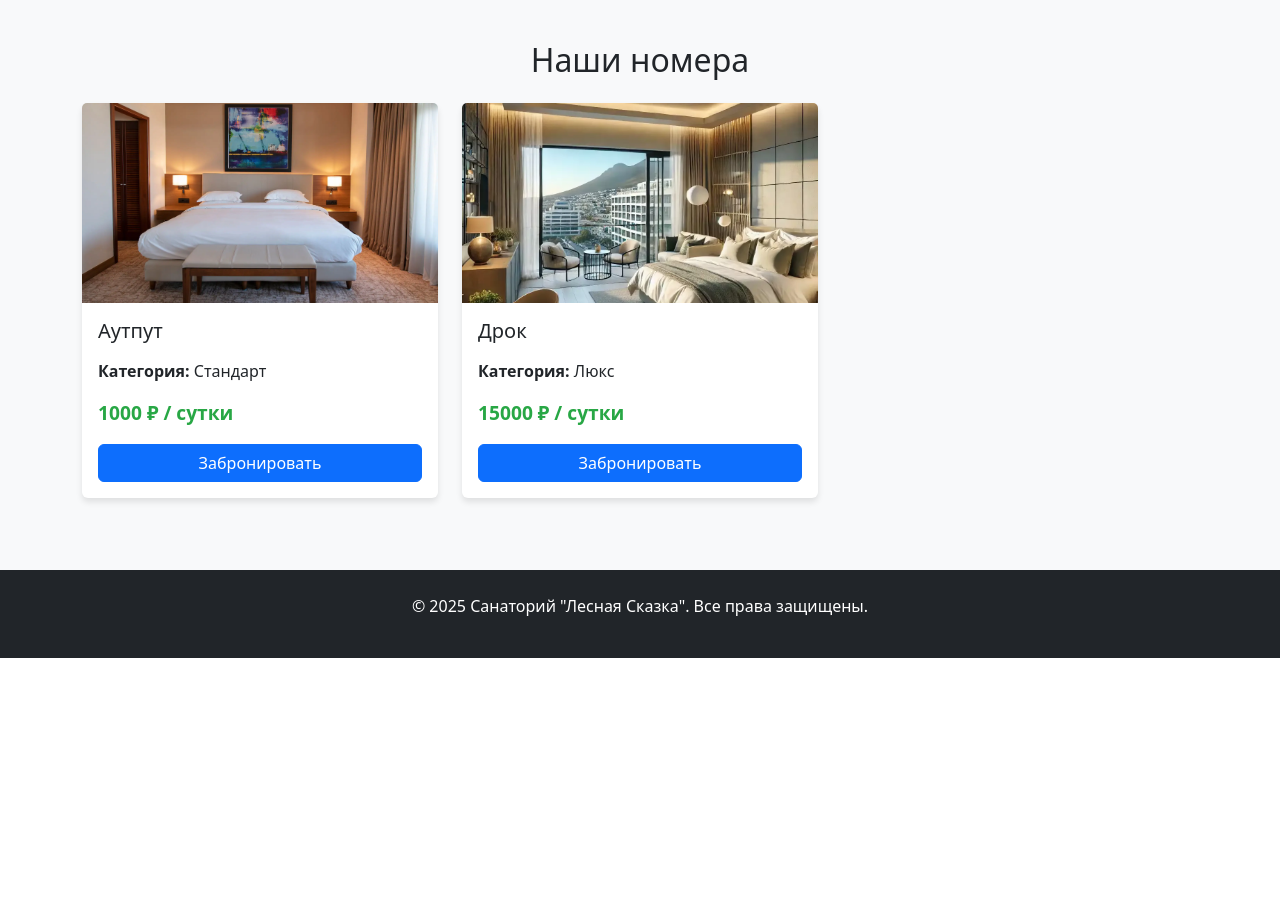
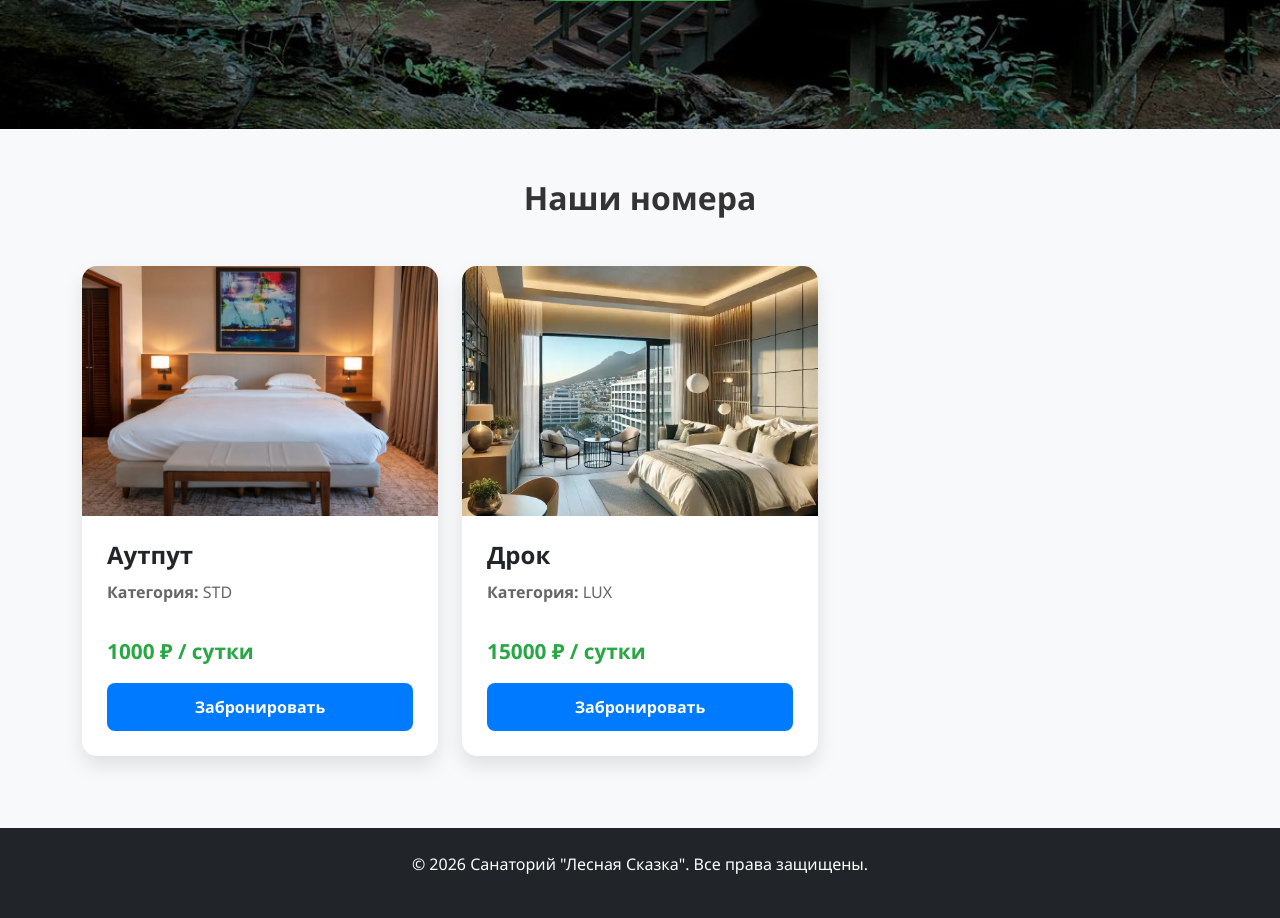
Before and after one commit to RIP88/sanatorium-diploma, a Django app: page / in a window 1280 px wide. Shown: the part 429-1347 px from the top of the page. Before the commit the page ends 1087 px from the top, so only its background shows below. Run offline with Django 5.2, Linux system fonts and the light colour scheme; a user stored in the database is signed in; data comes from the database, SQL or seed files in the repository.

Commit message:
uploadbig

```diff
--- /dev/null
+++ b/core/static/core/style.css
@@ -0,0 +1,156 @@
+/* --- Общие настройки --- */
+body {
+    font-family: 'Segoe UI', Tahoma, Geneva, Verdana, sans-serif;
+    background-color: #f8f9fa;
+    color: #333;
+    line-height: 1.6;
+}
+
+/* --- Навигация (Шапка) --- */
+.navbar {
+    background: rgba(0, 0, 0, 0.8) !important; /* Полупрозрачный черный */
+    backdrop-filter: blur(10px); /* Эффект размытия фона */
+    padding: 15px 0;
+    box-shadow: 0 2px 10px rgba(0,0,0,0.3);
+}
+
+.navbar-brand {
+    font-weight: bold;
+    font-size: 1.5rem;
+    color: #fff !important;
+}
+
+.nav-link {
+    color: #ddd !important;
+    font-weight: 500;
+    transition: color 0.3s;
+}
+
+.nav-link:hover {
+    color: #28a745 !important; /* Зеленый цвет при наведении */
+}
+
+/* --- Герой-блок (Верхняя часть с картинкой) --- */
+.hero-section {
+    background: linear-gradient(rgba(0,0,0,0.5), rgba(0,0,0,0.5)), url('../img/hero-bg.jpg'); /* Замени путь на свою картинку */
+    background-size: cover;
+    background-position: center;
+    height: 60vh; /* Высота на 60% экрана */
+    display: flex;
+    align-items: center;
+    justify-content: center;
+    text-align: center;
+    color: white;
+    margin-bottom: 50px;
+}
+
+.hero-title {
+    font-size: 3.5rem;
+    font-weight: 700;
+    text-shadow: 2px 2px 10px rgba(0,0,0,0.7);
+    margin-bottom: 20px;
+}
+
+.hero-subtitle {
+    font-size: 1.5rem;
+    text-shadow: 1px 1px 5px rgba(0,0,0,0.7);
+}
+
+.btn-hero {
+    padding: 15px 40px;
+    font-size: 1.2rem;
+    border-radius: 50px;
+    background-color: #28a745;
+    border: none;
+    color: white;
+    transition: transform 0.3s, background-color 0.3s;
+    text-decoration: none;
+    display: inline-block;
+    margin-top: 20px;
+}
+
+.btn-hero:hover {
+    background-color: #218838;
+    transform: scale(1.05); /* Увеличение при наведении */
+    color: white;
+}
+
+/* --- Карточки номеров --- */
+.room-card {
+    border: none;
+    border-radius: 15px;
+    overflow: hidden;
+    box-shadow: 0 10px 20px rgba(0,0,0,0.1);
+    transition: transform 0.3s, box-shadow 0.3s;
+    background: white;
+    height: 100%;
+}
+
+.room-card:hover {
+    transform: translateY(-10px); /* Карточка всплывает вверх */
+    box-shadow: 0 15px 30px rgba(0,0,0,0.2);
+}
+
+.room-img-wrapper {
+    height: 250px;
+    overflow: hidden;
+}
+
+.room-card img {
+    width: 100%;
+    height: 100%;
+    object-fit: cover; /* Картинка заполняет блок, не искажаясь */
+    transition: transform 0.5s;
+}
+
+.room-card:hover img {
+    transform: scale(1.1); /* Зум картинки при наведении */
+}
+
+.card-body {
+    padding: 25px;
+}
+
+.card-title {
+    font-size: 1.5rem;
+    font-weight: bold;
+    margin-bottom: 10px;
+}
+
+.card-text {
+    color: #666;
+    margin-bottom: 15px;
+}
+
+.price-tag {
+    font-size: 1.3rem;
+    color: #28a745;
+    font-weight: bold;
+    margin: 15px 0;
+    display: block;
+}
+
+.btn-book {
+    width: 100%;
+    padding: 12px;
+    border-radius: 8px;
+    background-color: #007bff;
+    border: none;
+    color: white;
+    font-weight: 600;
+    transition: background-color 0.3s;
+}
+
+.btn-book:hover {
+    background-color: #0056b3;
+    color: white;
+}
+
+/* --- Футер (Подвал) --- */
+footer {
+    background-color: #343a40;
+    color: white;
+    padding: 40px 0;
+    margin-top: 80px;
+    text-align: center;
+}
--- /dev/null
+++ b/core/templates/core/base.html
@@ -0,0 +1,75 @@
+<!DOCTYPE html>
+<html lang="ru">
+<head>
+    <meta charset="UTF-8">
+    <meta name="viewport" content="width=device-width, initial-scale=1.0">
+    <title>Санаторий "Лесная Сказка"</title>
+
+    <!-- 1. Подключаем Bootstrap (CSS) -->
+    <link href="https://cdn.jsdelivr.net/npm/bootstrap@5.3.0/dist/css/bootstrap.min.css" rel="stylesheet">
+
+    <!-- 2. Подключаем ТВОИ стили (style.css) -->
+    {% load static %}
+    <link rel="stylesheet" href="{% static 'core/style.css' %}">
+
+    <!-- Сюда можно добавлять дополнительные стили для конкретных страниц -->
+    {% block extra_css %}{% endblock %}
+</head>
+<body>
+
+    <!-- Шапка сайта (Навигация) -->
+    <nav class="navbar navbar-expand-lg navbar-dark bg-dark sticky-top">
+        <div class="container">
+            <a class="navbar-brand" href="{% url 'index' %}">🌲 Лесная Сказка</a>
+            <button class="navbar-toggler" type="button" data-bs-toggle="collapse" data-bs-target="#navbarNav">
+                <span class="navbar-toggler-icon"></span>
+            </button>
+            <div class="collapse navbar-collapse" id="navbarNav">
+                <ul class="navbar-nav ms-auto">
+                    <li class="nav-item">
+                        <a class="nav-link" href="{% url 'index' %}#rooms">Номера</a>
+                    </li>
+
+                    {% if user.is_authenticated %}
+                        {% if user.is_staff %}
+                            <li class="nav-item">
+                                <a class="nav-link text-warning" href="{% url 'admin:index' %}">🛡️ Админка</a>
+                            </li>
+                        {% endif %}
+                        <li class="nav-item">
+                            <span class="nav-link text-light">Привет, {{ user.username }}!</span>
+                        </li>
+                        <li class="nav-item">
+                            <a class="nav-link" href="{% url 'logout' %}">Выйти</a>
+                        </li>
+                    {% else %}
+                        <li class="nav-item">
+                            <a class="nav-link" href="{% url 'login' %}">Войти</a>
+                        </li>
+                    {% endif %}
+                </ul>
+            </div>
+        </div>
+    </nav>
+
+    <!-- Основное содержимое страницы (сюда вставляется контент из index.html и других) -->
+    <main>
+        {% block content %}
+        {% endblock %}
+    </main>
+
+    <!-- Подвал сайта -->
+    <footer class="bg-dark text-white text-center py-4 mt-5">
+        <div class="container">
+            <p>&copy; 2026 Санаторий "Лесная Сказка". Все права защищены.</p>
+        </div>
+    </footer>
+
+    <!-- 3. Подключаем Bootstrap (JavaScript) - обязательно в конце body -->
+    <script src="https://cdn.jsdelivr.net/npm/bootstrap@5.3.0/dist/js/bootstrap.bundle.min.js"></script>
+
+    <!-- Сюда можно добавлять дополнительные скрипты -->
+    {% block extra_js %}{% endblock %}
+
+</body>
+</html>
--- a/core/templates/core/index.html
+++ b/core/templates/core/index.html
@@ -1,144 +1,53 @@
-<!DOCTYPE html>
-<html lang="ru">
-<head>
-    <meta charset="UTF-8">
-    <meta name="viewport" content="width=device-width, initial-scale=1.0">
-    <title>Санаторий "Лесная Сказка"</title>
-    <!-- Подключаем Bootstrap для красоты -->
-    <link href="https://cdn.jsdelivr.net/npm/bootstrap@5.3.0/dist/css/bootstrap.min.css" rel="stylesheet">
-    <style>
-        body { background-color: #f8f9fa; }
-        .hero-section {
-            background: linear-gradient(rgba(0,0,0,0.5), rgba(0,0,0,0.5)), url('https://images.unsplash.com/photo-1542314831-068cd1dbfeeb?ixlib=rb-4.0.3&auto=format&fit=crop&w=1920&q=80');
-            background-size: cover;
-            background-position: center;
-            color: white;
-            padding: 100px 0;
-            text-align: center;
-        }
-        .room-card {
-            transition: transform 0.3s;
-            border: none;
-            box-shadow: 0 4px 6px rgba(0,0,0,0.1);
-        }
-        .room-card:hover {
-            transform: translateY(-5px);
-        }
-        .room-img {
-            height: 200px;
-            object-fit: cover;
-        }
-        .price-tag {
-            font-size: 1.2rem;
-            font-weight: bold;
-            color: #28a745;
-        }
-    </style>
-</head>
-<body>
+{% extends 'core/base.html' %}
 
-<!-- Навигация -->
-<nav class="navbar navbar-expand-lg navbar-dark bg-dark">
-  <div class="container">
-    <a class="navbar-brand" href="{% url 'index' %}">🌲 Лесная Сказка</a>
-    <button class="navbar-toggler" type="button" data-bs-toggle="collapse" data-bs-target="#navbarNav">
-      <span class="navbar-toggler-icon"></span>
-    </button>
-    <div class="collapse navbar-collapse" id="navbarNav">
-      <ul class="navbar-nav ms-auto">
-        <li class="nav-item">
-          <a class="nav-link" href="{% url 'index' %}">Номера</a>
-        </li>
+{% block content %}
 
-        <!-- Меню для НЕавторизованных пользователей -->
-        {% if not user.is_authenticated %}
-        <li class="nav-item">
-          <a class="nav-link" href="{% url 'login' %}">🔐 Войти</a>
-        </li>
-        <li class="nav-item">
-          <a class="nav-link" href="{% url 'register' %}">📝 Регистрация</a>
-        </li>
-
-        <!-- Меню для АВТОРИЗОВАННЫХ пользователей -->
-        {% else %}
-
-            <!-- Если это АДМИН -->
-            {% if user.is_staff %}
-            <li class="nav-item">
-              <a class="nav-link text-warning" href="{% url 'admin_dashboard' %}">🔒 Админ-панель</a>
-            </li>
-            <li class="nav-item">
-                <span class="nav-link text-light">Админ: {{ user.username }}</span>
-            </li>
-            <li class="nav-item">
-                <a class="nav-link" href="{% url 'logout' %}">Выйти</a>
-            </li>
-
-            <!-- Если это ОБЫЧНЫЙ ПОЛЬЗОВАТЕЛЬ -->
-            {% else %}
-            <li class="nav-item">
-              <a class="nav-link" href="{% url 'profile' %}">👤 Мой кабинет</a>
-            </li>
-            <li class="nav-item">
-                <span class="nav-link text-light">Привет, {{ user.username }}!</span>
-            </li>
-            <li class="nav-item">
-                <a class="nav-link" href="{% url 'logout' %}">Выйти</a>
-            </li>
-            {% endif %}
-
-        {% endif %}
-
-      </ul>
-    </div>
-  </div>
-</nav>
-
-<!-- Герой-секция (заголовок) -->
+<!-- 1. Герой-блок (Красивая заставка) -->
 <div class="hero-section">
     <div class="container">
-            <h1>Добро пожаловать в санаторий "Лесная Сказка"</h1>
-            <p class="lead">Отдых, здоровье и комфорт в сердце природы</p>
-            <a href="#rooms" class="btn btn-success btn-lg mt-3">Выбрать номер</a>
+        <h1 class="hero-title">Санаторий "Лесная Сказка"</h1>
+        <p class="hero-subtitle">Отдых, здоровье и комфорт в сердце природы</p>
+        <a href="#rooms" class="btn-hero">Выбрать номер</a>
     </div>
 </div>
 
-    <!-- Каталог номеров -->
-    <div class="container my-5" id="rooms">
-        <h2 class="text-center mb-4">Наши номера</h2>
+<!-- 2. Секция с номерами -->
+<div class="container mb-5" id="rooms">
+    <h2 class="text-center mb-5" style="font-weight: 700; color: #333;">Наши номера</h2>
+
     <div class="row">
         {% for room in rooms %}
         <div class="col-md-4 mb-4">
-                <div class="card room-card">
+            <div class="card room-card h-100">
+                <div class="room-img-wrapper">
                     {% if room.image %}
-                    <img src="{{ room.image.url }}" class="card-img-top room-img" alt="{{ room.title }}">
+                        <img src="{{ room.image.url }}" alt="{{ room.title }}">
                     {% else %}
-                    <img src="https://via.placeholder.com/300x200?text=Нет+фото" class="card-img-top room-img" alt="Нет фото">
+                        <!-- Заглушка, если нет фото -->
+                        <img src="https://via.placeholder.com/400x300?text=Нет+фото" alt="Нет фото">
                     {% endif %}
-                    <div class="card-body">
+                </div>
+                <div class="card-body d-flex flex-column">
                     <h5 class="card-title">{{ room.title }}</h5>
-                        <p class="card-text">{{ room.description|truncatewords:20 }}</p>
-                        <p><strong>Категория:</strong> {{ room.get_category_display }}</p>
-                        <p class="price-tag">{{ room.price }} ₽ / сутки</p>
-                        <a href="{% url 'book_room' room.id %}" class="btn btn-primary w-100">Забронировать</a>
+                    <p class="card-text">
+                        <strong>Категория:</strong> {{ room.category }}<br>
+                        <small class="text-muted">{{ room.description|truncatewords:15 }}</small>
+                    </p>
+
+                    <span class="price-tag">{{ room.price }} ₽ / сутки</span>
+
+                    <div class="mt-auto">
+                        <a href="{% url 'book_room' room.id %}" class="btn btn-book">Забронировать</a>
+                    </div>
                 </div>
             </div>
         </div>
         {% empty %}
         <div class="col-12 text-center">
-                <p>Номеров пока нет. Добавьте их через админ-панель.</p>
+            <p>Номеров пока нет. Добавьте их в админке!</p>
         </div>
         {% endfor %}
     </div>
 </div>
 
-    <!-- Футер -->
-    <footer class="bg-dark text-white text-center py-4">
-        <div class="container">
-            <p>&copy; 2025 Санаторий "Лесная Сказка". Все права защищены.</p>
-        </div>
-    </footer>
-
-    <script src="https://cdn.jsdelivr.net/npm/bootstrap@5.3.0/dist/js/bootstrap.bundle.min.js"></script>
-</body>
-</html>
+{% endblock %}
```
Also changed, not shown: core/static/img/hero-bg.jpg (added). Lines whose indentation alone changed are shown as unchanged.
